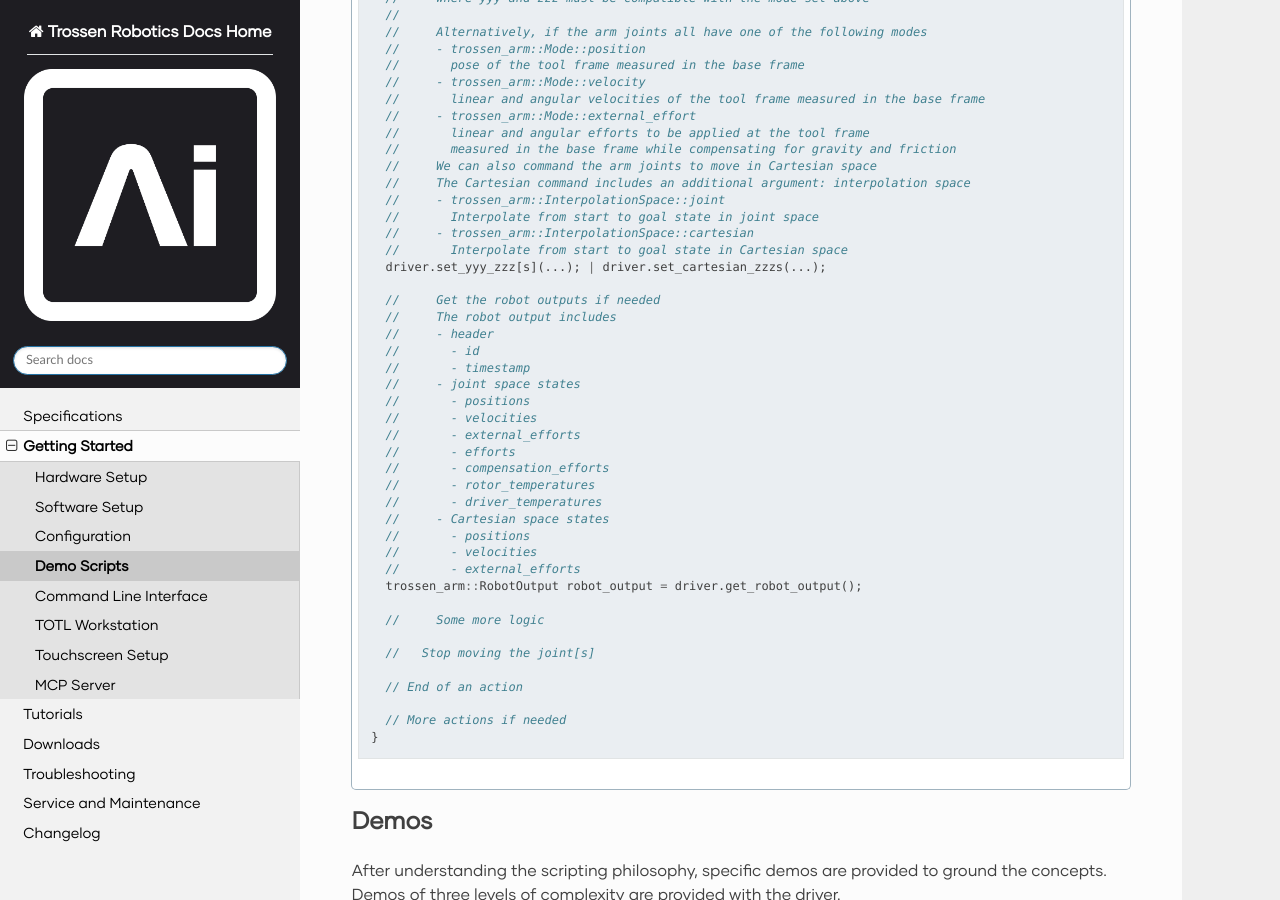
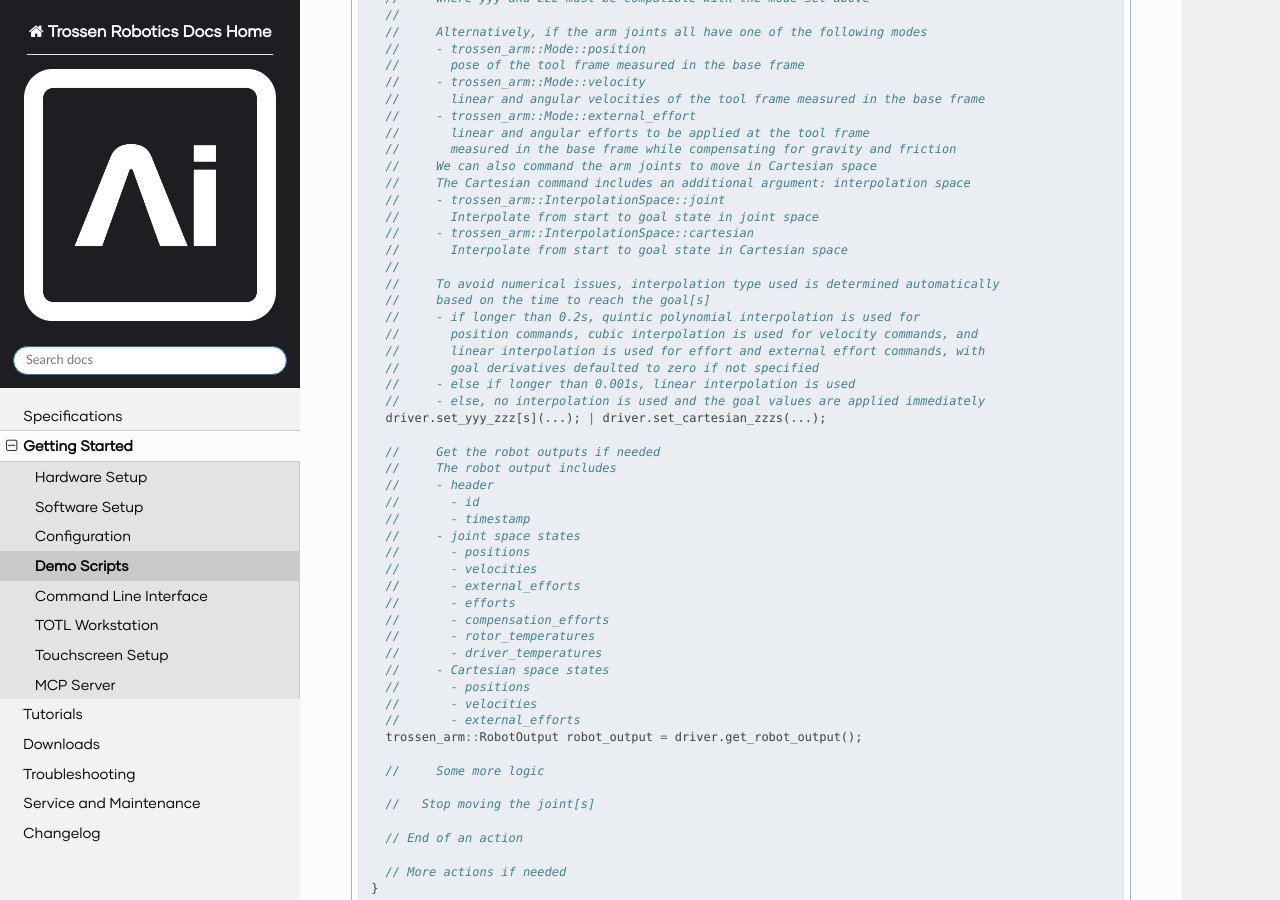
Before and after one commit to TrossenRobotics/trossen_arm, a Sphinx documentation site: the page built from docs/getting_started/demo_scripts.rst, in a window 1280 px wide and 900 px high, scrolled down 1190 px. Built offline with Sphinx 7.4.7 and the Read the Docs theme 3.1.0, drawn with Linux system fonts in a browser that asks for light colours; some web fonts are replaced; pages that are not in the unit, such as notebooks, are missing from menus.

Commit message:
[docs] explanation on interpolation (#194)
* added explanation on interpolation

* updated wording

```diff
--- a/docs/getting_started/demo_scripts.rst
+++ b/docs/getting_started/demo_scripts.rst
@@ -75,6 +75,15 @@ The driver is designed to be flexible and easy to use for a wide range of applic
           //       Interpolate from start to goal state in joint space
           //     - trossen_arm::InterpolationSpace::cartesian
           //       Interpolate from start to goal state in Cartesian space
+          //
+          //     To avoid numerical issues, interpolation type used is determined automatically
+          //     based on the time to reach the goal[s]
+          //     - if longer than 0.2s, quintic polynomial interpolation is used for
+          //       position commands, cubic interpolation is used for velocity commands, and
+          //       linear interpolation is used for effort and external effort commands, with
+          //       goal derivatives defaulted to zero if not specified
+          //     - else if longer than 0.001s, linear interpolation is used
+          //     - else, no interpolation is used and the goal values are applied immediately
           driver.set_yyy_zzz[s](...); | driver.set_cartesian_zzzs(...);
 
           //     Get the robot outputs if needed
@@ -162,6 +171,15 @@ The driver is designed to be flexible and easy to use for a wide range of applic
             #           Interpolate from start to goal state in joint space
             #         - trossen_arm.InterpolationSpace.cartesian
             #           Interpolate from start to goal state in Cartesian space
+            #
+            #         To avoid numerical issues, interpolation type used is determined automatically
+            #         based on the time to reach the goal[s]
+            #         - if longer than 0.2s, quintic polynomial interpolation is used for
+            #           position commands, cubic interpolation is used for velocity commands, and
+            #           linear interpolation is used for effort and external effort commands, with
+            #           goal derivatives defaulted to zero if not specified
+            #         - else if longer than 0.001s, linear interpolation is used
+            #         - else, no interpolation is used and the goal values are applied immediately
             driver.set_yyy_zzz[s](...) | driver.set_cartesian_zzzs(...)
 
             #         Get the robot outputs if needed
```
